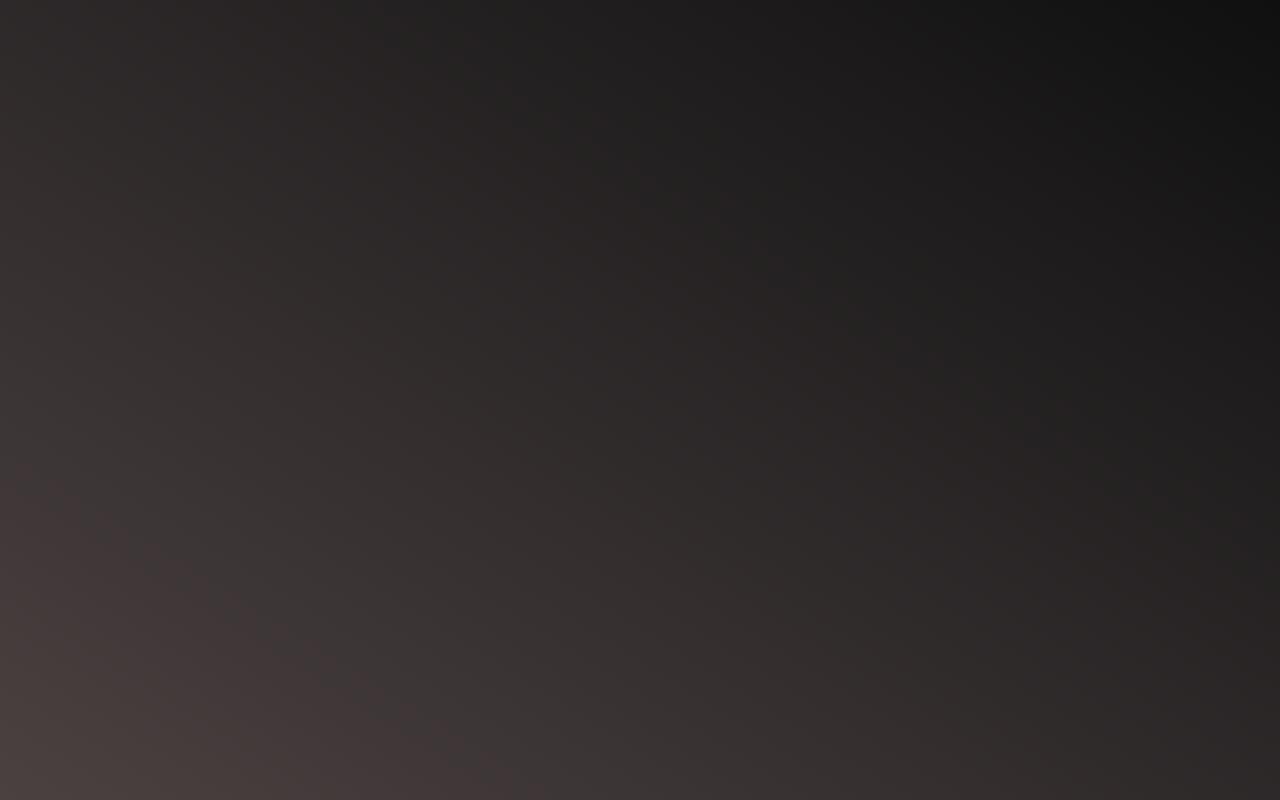
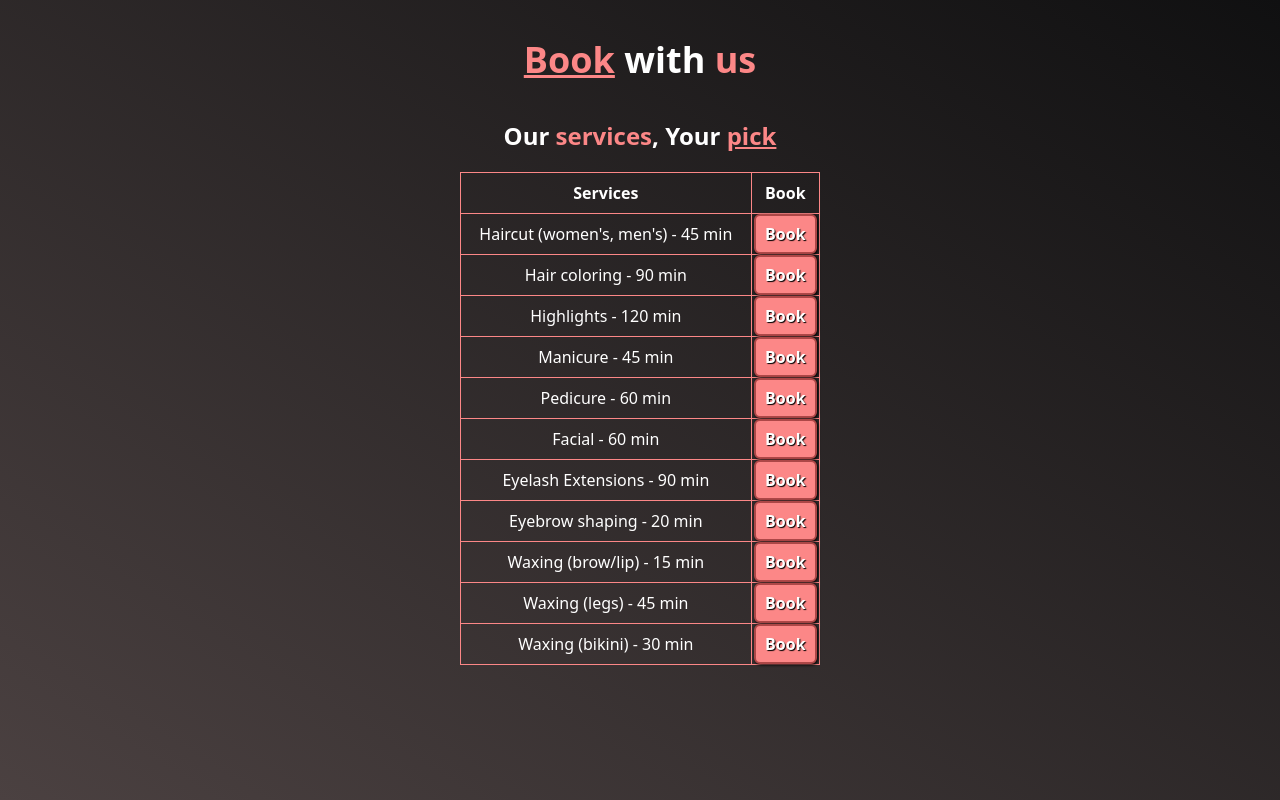
Before and after one commit to RaxCodes37/booklying, a Next.js app: page /book in a window 1280 px wide. Built offline with nearby package versions, Linux system fonts and the light colour scheme.

Commit message:
Displayed services
Not styled and booking functionality not added

```diff
--- a/app/book/page.tsx
+++ b/app/book/page.tsx
@@ -1,7 +1,9 @@
-export default function page() {
+import BookingClient from "../components/pages/booking-page/book-client";
+
+export default function Booking() {
   return (
     <div>
-
+      <BookingClient/>
     </div>
   )
 }
--- a/app/components/pages/booking-page/book-client.tsx
+++ b/app/components/pages/booking-page/book-client.tsx
@@ -1,9 +1,38 @@
-"use client"
+"use client";
 
-export default function BookClient() {
+import { services } from "@/utils/services";
+
+export default function BookingClient() {
   return (
-    <div>
+    <div className="flex flex-col items-center" id="book">
+      <h1 className="text-4xl font-bold mt-10">
+        <span className="underline">Book</span> with <span>us</span>
+      </h1>
 
+      <h2 className="text-2xl font-bold mt-10">
+        Our <span>services</span>, Your <span className="underline">pick</span>
+      </h2>
+
+      <table className="border border-[#fc8787] w-90 text-center mt-5">
+        <thead>
+          <tr className="text-center p-2">
+            <th className="border border-[#fc8787]">Services</th>
+            <th className="p-2 border border-[#fc8787]">Book</th>
+          </tr>
+        </thead>
+        <tbody>
+          {services.map((service) => (
+            <tr className="border border-[#fc8787] p-2" key={service.serviceName}>
+              <td className="border border-[#fc8787] p-2">
+                {service.serviceName} - {service.serviceDuration}
+              </td>
+              <td >
+                <button>Book</button>
+              </td>
+            </tr>
+          ))}
+        </tbody>
+      </table>
     </div>
-  )
+  );
 }
--- a/app/globals.css
+++ b/app/globals.css
@@ -49,11 +49,11 @@ input:focus{
   font-size: 1.2rem;
 }
 
-#home span{
+#home, #book span{
   color: var(--hero-element-color);
 }
 
-#home button, .user-settings-button {
+#home button, #book button, .user-settings-button {
   background-color: var(--hero-element-color);
   text-shadow: 1px 1px 1px black;
   border: 2px solid var(--hero-element-border);
@@ -62,7 +62,7 @@ input:focus{
   padding-inline: 9px;
 }
 
-#home button:hover {
+#home button:hover, #book button:hover {
   background-color: #a85454;
   border-color: #fc8787;
 }
```
